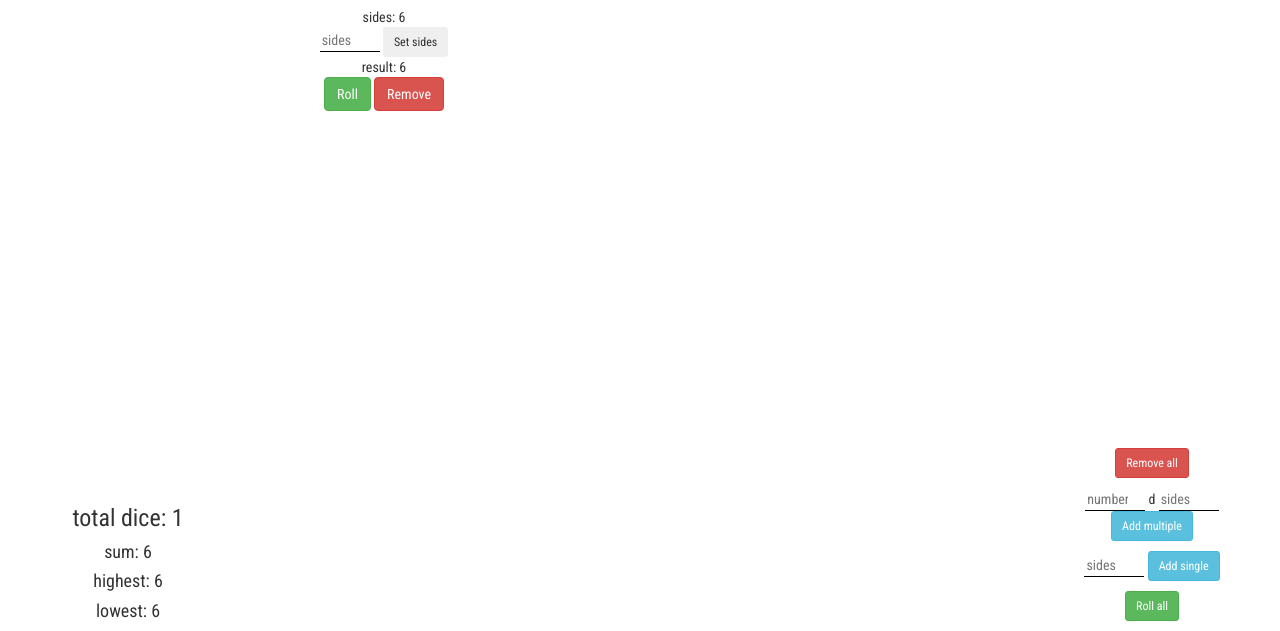
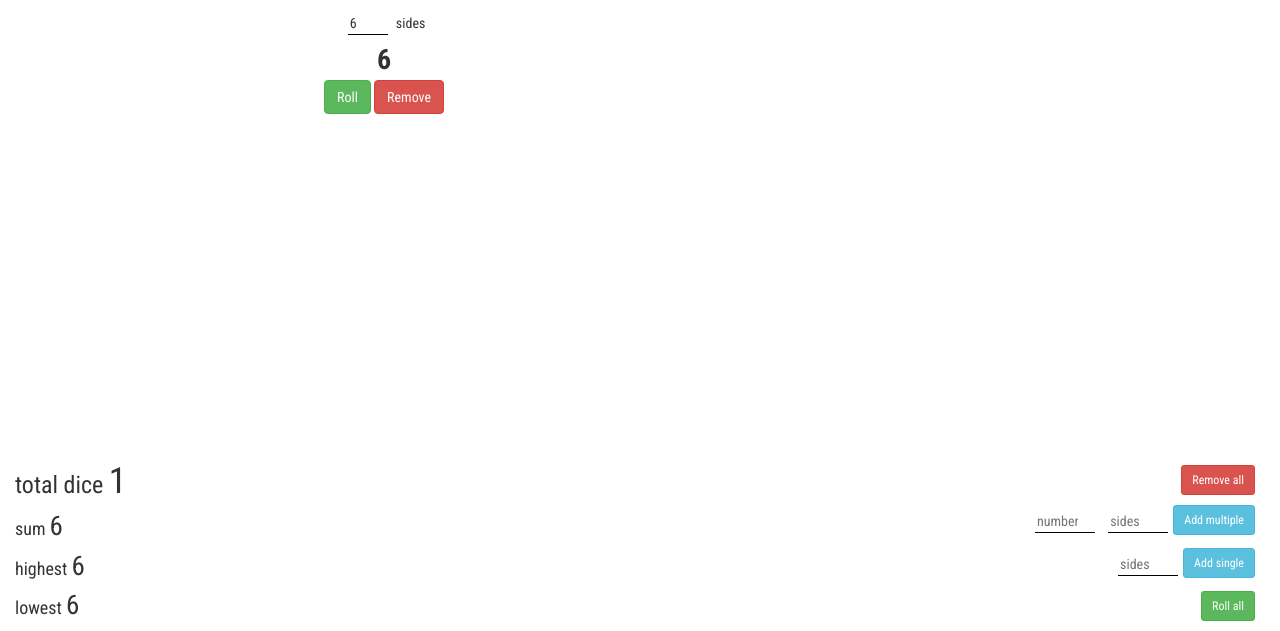
Before and after one commit to amrtgaber/10d6, a website: page public/index.html in a window 1280 px wide. Shown: the part 169-800 px from the top of the page. Drawn offline with nearby package versions, Linux system fonts and the light colour scheme; some packages are replaced by stand-ins of ours.

Commit message:
minor UI updates

```diff
--- a/public/css/style.css
+++ b/public/css/style.css
@@ -12,28 +12,60 @@ body {
   left: 0;
   bottom: 0;
   width: 20%;
+  text-align: left;
 }
 
 .right-container {
   position: fixed;
   right: 0;
   bottom: 0;
-  width: 20%;
+  width: 30%;
+  text-algin: right;
 }
 
-.menu-button-wrapper {
+.right-container > .row {
   margin: 10px;
 }
 
-input {
+input[type="number"] {
   border: 0;
   border-bottom: 1px solid black;
+  margin: 5px;
 }
 
-input[type="number"] {
+input[type="number"]:focus {
+  outline: 0;
+}
+
+.dice-sides-input {
+  width: 40px;
+}
+
+.add-dice-sides,
+.add-dice-number {
   width: 60px;
 }
 
+.dice-result {
+  font-size: 2em;
+  font-weight: bold;
+}
+
+.stat-result {
+  font-size: 1.5em;
+}
+
+/* desktops and laptops */
+@media (min-width: 768px) {
+
+}
+
+/* tablets */
+@media (max-width: 768px) {
+
+}
+
+/* phones */
 @media (max-width: 480px) {
   .right-container {
     width: 30%;
--- a/public/index.html
+++ b/public/index.html
@@ -21,54 +21,58 @@
 
       <div class="row">
         <div class="col-md-4 col-sm-12" ng-repeat="die in dice track by $index">
-          <dice die="die" index="$index" remove="removeDice(index)"></dice>
+          <dice die="die" index="$index" remove="removeDice($index)"></dice>
         </div>
       </div>
     </div>
 
     <div class="container left-container">
-      <h3>total dice:
-        {{dice.length}}</h3>
+      <h3>total dice <span class="stat-result">{{dice.length}}</span></h3>
 
       <div>
-        <h4>sum:
-          {{sum}}</h4>
+        <h4>sum <span class="stat-result">{{sum}}</span></h4>
       </div>
 
       <div>
-        <h4>highest:
-          {{highest}}</h4>
+        <h4>highest <span class="stat-result">{{highest}}</span></h4>
       </div>
 
       <div>
-        <h4>lowest:
-          {{lowest}}</h4>
+        <h4>lowest <span class="stat-result">{{lowest}}</span></h4>
       </div>
     </div>
 
     <div class="container right-container">
-      <div class="menu-button-wrapper">
-        <button type="button" id="remove-all-button" class="btn btn-sm btn-danger" ng-click="removeAllDice()">Remove all</button>
+      <div class="row">
+        <div class="col-xs 12 pull-right">
+          <button type="button" class="btn btn-sm btn-danger" ng-click="removeAllDice()">Remove all</button>
+        </div>
       </div>
 
-      <div class="menu-button-wrapper">
-        <form name="addMultiDiceForm" ng-submit="addMultiDiceForm.$valid && addMultiDice(multiDice.number, multiDice.sides)" novalidate>
-          <input type="number" id="add-multi-dice-number" min="1" ng-model="multiDice.number" pattern="\d*" placeholder="number" required>
-          d
-          <input type="number" id="add-multi-dice-sides" min="2" ng-model="multiDice.sides" pattern="\d*" placeholder="sides" required>
-          <button type="submit" id="add-multi-dice-button" class="btn btn-sm btn-info">Add multiple</button>
-        </form>
+      <div class="row">
+        <div class="col-xs 12 pull-right">
+          <form class="add-multi-dice-form" name="addMultiDiceForm" ng-submit="addMultiDiceForm.$valid && addMultiDice(multiDice.number, multiDice.sides)" novalidate>
+            <input type="number" class="add-dice-number" min="1" ng-model="multiDice.number" pattern="\d*" placeholder="number" required>
+            <input type="number" class="add-dice-sides" min="2" ng-model="multiDice.sides" pattern="\d*" placeholder="sides" required>
+            <button type="submit" class="btn btn-sm btn-info pull-right">Add multiple</button>
+          </form>
+        </div>
       </div>
 
-      <div class="menu-button-wrapper">
-        <form name="addSingleDiceForm" ng-submit="addSingleDiceForm.$valid && addSingleDice(singleDice.sides)" novalidate>
-          <input type="number" id="add-single-dice-sides" min="2" ng-model="singleDice.sides" pattern="\d*" placeholder="sides" required>
-          <button type="submit" id="add-single-dice-button" class="btn btn-sm btn-info">Add single</button>
-        </form>
+
+      <div class="row">
+        <div class="col-xs 12 pull-right">
+          <form class="add-single-dice-form" name="addSingleDiceForm" ng-submit="addSingleDiceForm.$valid && addSingleDice(singleDice.sides)" novalidate>
+            <input type="number" class="add-dice-sides" min="2" ng-model="singleDice.sides" pattern="\d*" placeholder="sides" required>
+            <button type="submit" class="btn btn-sm btn-info pull-right">Add single</button>
+          </form>
+        </div>
       </div>
 
-      <div class="menu-button-wrapper">
-        <button type="button" id="roll-all-button" class="btn btn-sm btn-success" ng-click="rollAll()">Roll all</button>
+      <div class="row">
+        <div class="col-xs 12 pull-right">
+          <button type="button" class="btn btn-sm btn-success" ng-click="rollAll()">Roll all</button>
+        </div>
       </div>
     </div>
 
--- a/public/templates/dice.html
+++ b/public/templates/dice.html
@@ -1,10 +1,9 @@
-<div>sides:
-  {{die.getSides()}}</div>
-<form name="setSidesForm" ng-submit="setSidesForm.$valid && setSides(newDie.sides)" novalidate>
-  <input type="number" id="set-dice-sides" min="2" ng-model="newDie.sides" pattern="\d*" placeholder="sides" required>
-  <button type="submit" id="set-dice-sides-button" class="btn btn-sm">Set sides</button>
-</form>
-<div>result:
-  {{die.getResult()}}</div>
+<div>
+  <input type="number" class="dice-sides-input" min="2" ng-model="die.sides" pattern="\d*" required>
+  sides
+</div>
+
+<div class="dice-result">{{die.getResult()}}</div>
+
 <button type="button" class="btn btn-success" ng-click="roll()">Roll</button>
 <button type="button" class="btn btn-danger" ng-click="remove({index: index})">Remove</button>
```
